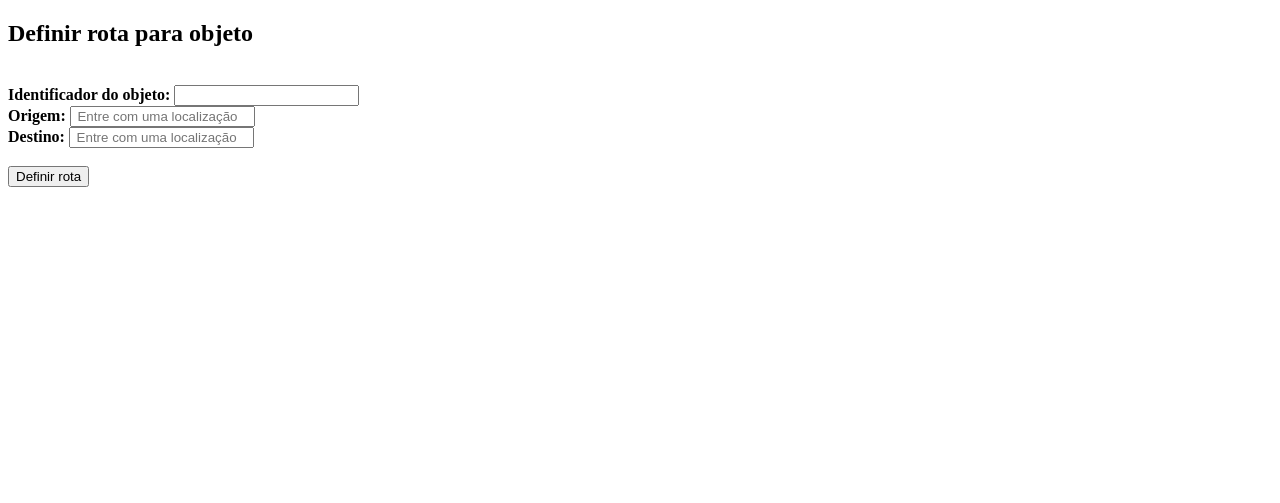
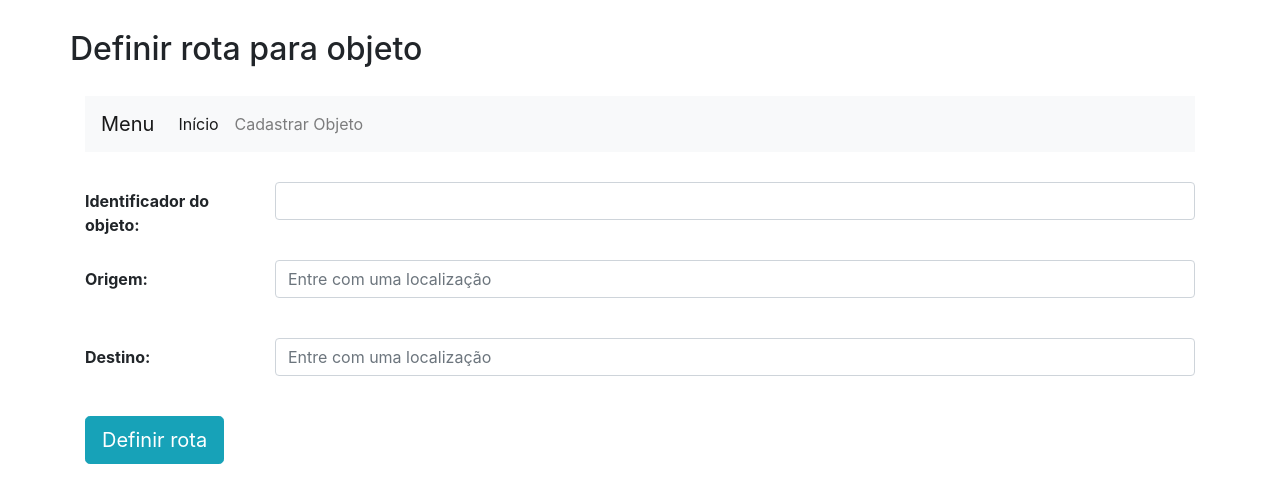
Before and after one commit to mcseves/ENG1419-microcontroladores, a Flask app: page /cadastrar in a window 1280 px wide. Shown: the top 503 px of the page. Run offline with Flask 2, Linux system fonts and the light colour scheme; some libraries are stand-ins or nearby versions.

Commit message:
Incrementando páginas

```diff
--- a/raspberry_pi/server_raspberry/app.py
+++ b/raspberry_pi/server_raspberry/app.py
@@ -1,23 +1,49 @@
-from flask import Flask, request, render_template
+from flask import Flask, request, redirect, url_for, render_template
+from pymongo import MongoClient
+
+cliente = MongoClient("localhost", 27017)
+banco = cliente["monitoramento"]
+colecao = banco["objetos"]
 
 app = Flask(__name__)
 
 if __name__ == '__main__':
     app.run()
 
+
 @app.route('/')
-def hello_world():
-    return 'Hello World!'
+def inicio():
+    cursor = colecao.find({})
+    result = list(cursor)
+
+    results = [{'id': '1', 'situacao': 'normal'}, {'id': '2', 'situacao': 'fora da rota'}, {'id': '2', 'situacao': 'normal'}]
+    return render_template("home.html", results=results)
+
 
 @app.route("/cadastrar")
 def cadastrar_objeto():
-	return render_template("calc_route.html")
+    return render_template("calc_route.html")
+
 
 @app.route("/monitorar")
 def monitorar_objeto():
-	return render_template("monitorar.html")
+    return render_template("monitorar.html")
 
-@app.route("/salvar_coord/<int:id>", methods = ['POST'])
+
+@app.route("/salvar_coord/<int:id>", methods=['POST'])
 def salvar_coordenadas(id):
-	#recebe json da rota via javascript
-	arrayDaRota = request.get_json(force=True)['route']
+    busca = {"id": id}
+    resultado = list(colecao.find(busca))
+    if len(resultado) != 0:
+        print("Objeto ja existe")
+        return redireciona_erro()
+    # recebe json da rota via javascript
+    rota = request.get_json(force=True)['route']
+    documento_objeto = {"id": id, "coordenadas": rota}
+    colecao.insert_one(documento_objeto)
+
+    print("Objeto incluído")
+    return render_template('home.html')
+
+def redireciona_erro():
+    return render_template("calc_route.html", message='Objeto já existe')
--- a/raspberry_pi/server_raspberry/static/direction.js
+++ b/raspberry_pi/server_raspberry/static/direction.js
@@ -2,7 +2,7 @@ var jsonRoute = {
   "route": []
 }
 
-function initMap() {
+window.initMap = function() {
   var directionsService = new google.maps.DirectionsService();
   var directionsDisplay = new google.maps.DirectionsRenderer();
 
--- /dev/null
+++ b/raspberry_pi/server_raspberry/static/page-style.css
@@ -0,0 +1,8 @@
+.titulo {
+    margin-bottom: 20px;
+    padding-top: 30px;
+}
+
+.navegacao {
+    margin-bottom: 30px;
+}
--- a/raspberry_pi/server_raspberry/templates/calc_route.html
+++ b/raspberry_pi/server_raspberry/templates/calc_route.html
@@ -1,34 +1,81 @@
 <!DOCTYPE html>
 <html>
 <head>
-  <meta name="viewport" content="initial-scale=1.0, user-scalable=no">
-  <meta charset="utf-8">
-  <style>
-  </style>
+    <meta name="viewport" content="initial-scale=1.0, user-scalable=no">
+    <meta charset="utf-8">
+    <title>Cadastrar Rota</title>
+    <link rel="shortcut icon" href="">
+    <link rel="stylesheet" href="https://stackpath.bootstrapcdn.com/bootstrap/4.1.1/css/bootstrap.min.css" integrity="sha384-WskhaSGFgHYWDcbwN70/dfYBj47jz9qbsMId/iRN3ewGhXQFZCSftd1LZCfmhktB" crossorigin="anonymous">
+    <link rel="stylesheet" type="text/css" href="./static/page-style.css">
 
 </head>
 <body>
-  <form>
-    <div>
-      <h2>Definir rota para objeto</h2>
+<div class="container">
+    <div class="row titulo">
+        <h2>Definir rota para objeto</h2>
       </br>
-      <label for="idObjectInput" ><strong>Identificador do objeto: </strong></label>
-      <input type="text" id="idObjectInput"></input></br>
-      <label for="startInput"><strong>Origem: </strong></label>
-      <input type="text" id="startInput" placeholder=" Entre com uma localização "></input></br>
-      <label for="endInput"><strong>Destino: </strong></label>
-      <input type="text" id="endInput" placeholder=" Entre com uma localização "></input></br>
-      </br>
-      <input id="buttonRoute" type="button" value="Definir rota"/>
     </div>
+    <!-- Início Menu -->
+    <div class="row navegacao">
+        <div class="col-12">
+            <nav class="navbar navbar-expand-lg navbar-light bg-light">
+              <a class="navbar-brand" href="#">Menu</a>
+              <button class="navbar-toggler" type="button" data-toggle="collapse" data-target="#navbarSupportedContent" aria-controls="navbarSupportedContent" aria-expanded="false" aria-label="Toggle navigation">
+                <span class="navbar-toggler-icon"></span>
+              </button>
+
+              <div class="collapse navbar-collapse" id="navbarSupportedContent">
+                <ul class="navbar-nav mr-auto">
+                  <li class="nav-item active">
+                    <a class="nav-link" href="/">Início <span class="sr-only">(current)</span></a>
+                  </li>
+                  <li class="nav-item">
+                    <a class="nav-link" href="#">Cadastrar Objeto</a>
+                  </li>
+                </ul>
+
+              </div>
+            </nav>
+        </div>
+    </div>
+    <!-- Fim Menu -->
+    {% if message is defined %}
+        value of variable: {{ message }}
+    {% endif %}
+    <form>
+        <div class="form-group row">
+            <label for="idObjectInput" class="col-sm-2 col-form-label"><strong>Identificador do objeto: </strong></label>
+            <div class="col-sm-10">
+                <input class="form-control" type="text" id="idObjectInput"></br>
+            </div>
+        </div>
+        <div class="form-group row">
+            <label for="startInput" class="col-sm-2 col-form-label"><strong>Origem: </strong></label>
+            <div class="col-sm-10">
+                <input type="text" class="form-control" id="startInput" placeholder="Entre com uma localização "></input></br>
+            </div>
+        </div>
+        <div class="form-group row">
+            <label for="endInput" class="col-sm-2 col-form-label"> <strong>Destino: </strong></label>
+            <div class="col-sm-10">
+                <input type="text" class="form-control" id="endInput" placeholder="Entre com uma localização "></input></br>
+            </div>
+            </br>
+        </div>
+        <div class="form-group row">
+            <div class="col-sm-10">
+                <input id="buttonRoute" type="button" class="btn btn-info btn-lg" value="Definir rota"/>
+            </div>
+        </div>
   </form>
+</div>
+
+    <script type="text/javascript" src="./static/direction.js"></script>
    <script async defer
     src="https://maps.googleapis.com/maps/api/js?key=AIzaSyCM8IQGMY3D3LN_tXVlflFcJxq3ymKi8so&callback=initMap&libraries=places">
     </script>
-    <script type="text/javascript" src="./static/direction.js"></script>
     <script src="//ajax.googleapis.com/ajax/libs/jquery/1.9.1/jquery.min.js"></script>
-<script>window.jQuery || document.write('<script src="{{
-  url_for('static', filename='jquery.js') }}">\x3C/script>')</script>
+    <script>window.jQuery || document.write('<script src="{{ url_for('static', filename='jquery.js') }}">\x3C/script>')</script>
     <script type=text/javascript>
       $SCRIPT_ROOT = {{ request.script_root|tojson|safe }};
     </script>
```
Also changed, not shown: raspberry_pi/server_raspberry/templates/home.html (added, +83 -0 lines).
